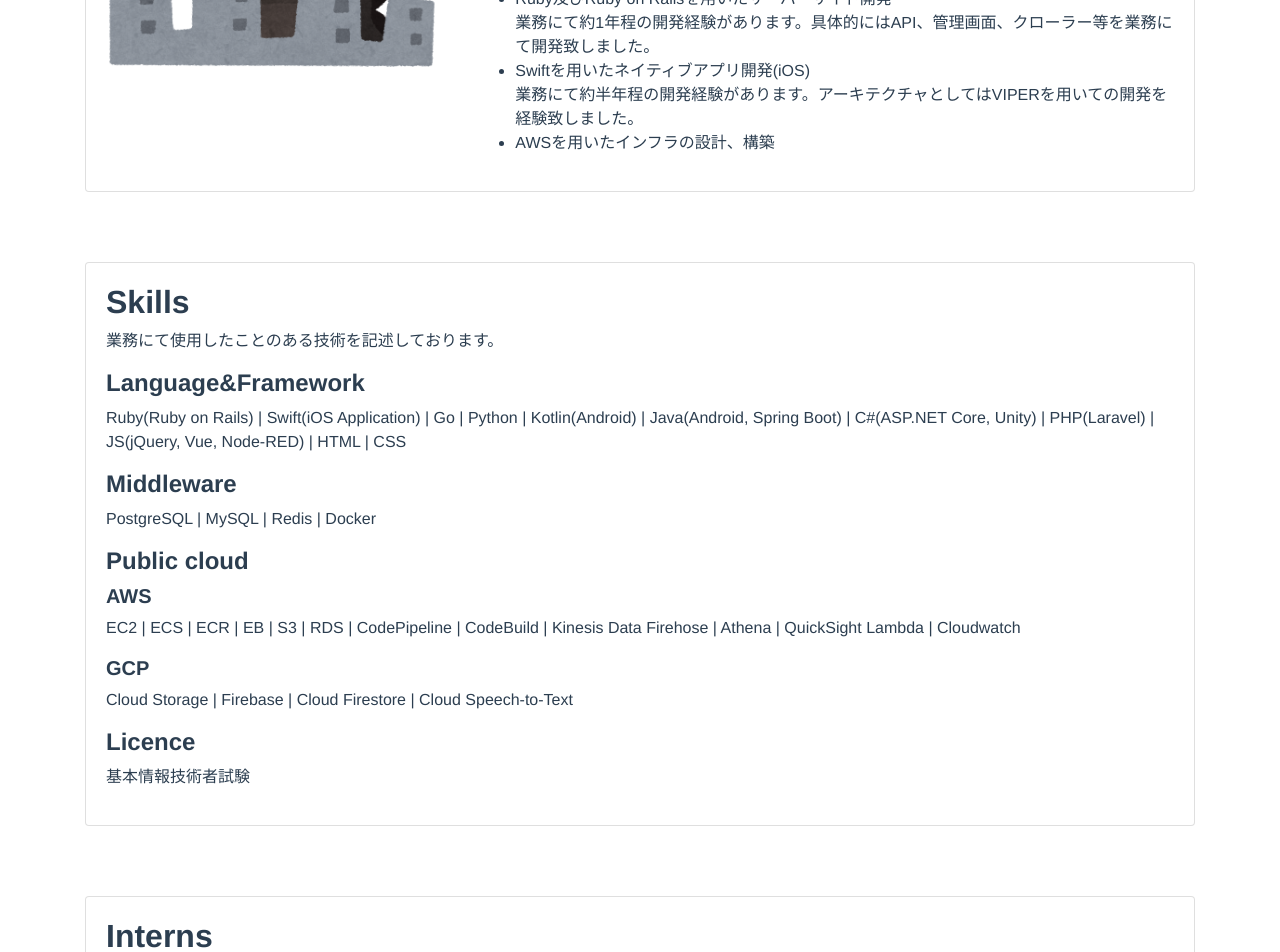
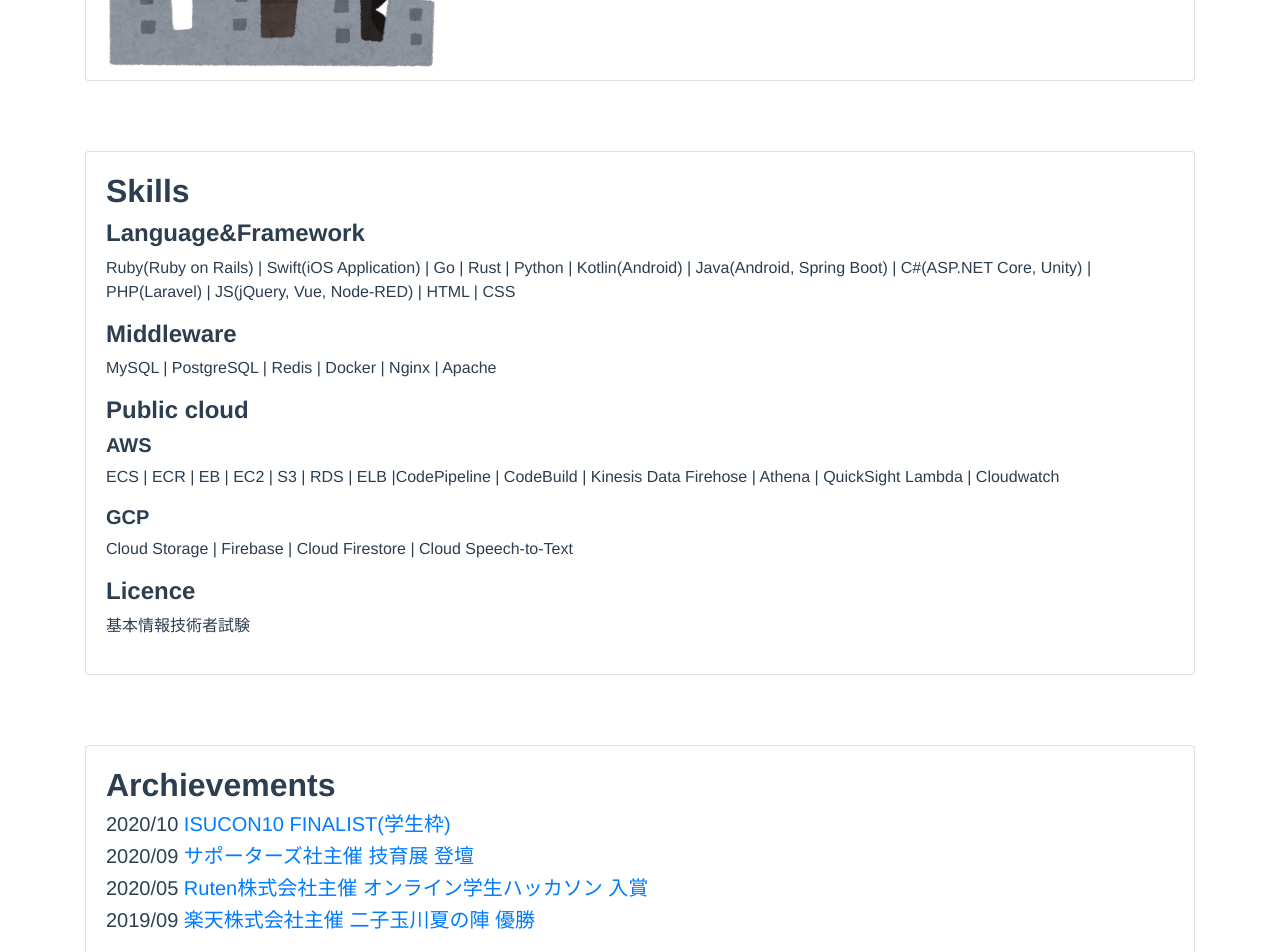
Before and after one commit to taka011002/my_page, a Vue app: page / in a window 1280 px wide. Shown: the part 420-1372 px from the top of the page. Built offline with nearby package versions, Linux system fonts and the light colour scheme; what vue-smoothscroll would draw is missing.

Commit message:
セクションを追加

```diff
--- a/src/App.vue
+++ b/src/App.vue
@@ -1,11 +1,13 @@
 <template>
   <div id="app">
     <header><myHeader></myHeader></header>
-    <div id="nav">
-    </div>
+    <div id="nav"></div>
     <b-container>
       <about-me id="about-me" class="content"></about-me>
       <lazyBox><skills id="skills" class="content"></skills></lazyBox>
+      <lazyBox
+        ><archievements id="archievements" class="content"></archievements
+      ></lazyBox>
       <lazyBox><interns id="interns" class="content"></interns></lazyBox>
       <lazyBox><portfolio id="portfolio" class="content"></portfolio></lazyBox>
       <lazyBox><other id="other" class="content"></other></lazyBox>
@@ -15,9 +17,11 @@
 </template>
 
 <style lang="scss">
-
 #app {
-  font-family: 'Helvetica Neue', Helvetica, Arial, 'Hiragino Sans', -apple-system, BlinkMacSystemFont, Roboto, '游ゴシック体', YuGothic, 'Yu Gothic Medium', sans-serif;  -webkit-font-smoothing: antialiased;
+  font-family: "Helvetica Neue", Helvetica, Arial, "Hiragino Sans",
+    -apple-system, BlinkMacSystemFont, Roboto, "游ゴシック体", YuGothic,
+    "Yu Gothic Medium", sans-serif;
+  -webkit-font-smoothing: antialiased;
   text-align: center;
   color: #2c3e50;
 }
@@ -32,37 +36,37 @@
   }
 }
 
-table.spacing-table{
+table.spacing-table {
   border-collapse: separate;
   border-spacing: 20px 20px;
 }
-.content{
+.content {
   padding-top: 70px;
 }
-
 </style>
 
 <script>
-  const myHeader = ()  => import( './components/Header')
-  const lazyBox = ()  => import('./components/LazyBox')
-  const skills = ()  => import( './views/Skills')
-  const interns = ()  => import( './views/Interns')
-  const aboutMe = ()  => import( './views/AboutMe')
-  const portfolio = ()  => import( './views/Portfolio')
-  const other = ()  => import( './views/Other')
-  const links = ()  => import( './views/Links')
+const myHeader = () => import("./components/Header");
+const lazyBox = () => import("./components/LazyBox");
+const archievements = () => import("./views/Achievements");
+const skills = () => import("./views/Skills");
+const interns = () => import("./views/Interns");
+const aboutMe = () => import("./views/AboutMe");
+const portfolio = () => import("./views/Portfolio");
+const other = () => import("./views/Other");
+const links = () => import("./views/Links");
 
 export default {
   components: {
     myHeader,
+    archievements,
     skills,
     interns,
     aboutMe,
     lazyBox,
     portfolio,
     other,
-      links
-    }
-  }
-
+    links,
+  },
+};
 </script>
--- a/src/components/Header.vue
+++ b/src/components/Header.vue
@@ -11,6 +11,9 @@
         <b-navbar-nav class="ml-auto">
           <b-navbar-nav>
             <b-nav-item @click="smoothScroll('about-me')">About Me</b-nav-item>
+            <b-nav-item @click="smoothScroll('archievements')"
+              >Archievements</b-nav-item
+            >
             <b-nav-item @click="smoothScroll('skills')">Skills</b-nav-item>
             <b-nav-item @click="smoothScroll('interns')">Interns</b-nav-item>
             <b-nav-item @click="smoothScroll('portfolio')"
--- a/src/views/AboutMe.vue
+++ b/src/views/AboutMe.vue
@@ -21,22 +21,11 @@
                   <p>
                     エンジニアとして活動している大学生です。<br />
                     長期インターンを複数社にて経験し、業務として約2年半ほどエンジニアとして携わっています。<br />
+                    新規事業の立ち上げやスタートアップでのインターン等経験があります。<br />
                     分野としてはフロントエンド, ネイティブアプリ,
-                    サーバーサイド, インフラと幅広く触れています。<br />
-                    新規事業の立ち上げやスタートアップでのインターン等経験があります。<br />
+                    サーバーサイド,
+                    インフラと幅広く触れていますが、サーバーサイドとインフラが得意です。<br />
                   </p>
-                  <h4 class="font-weight-bold">実績</h4>
-
-                  <h4 class="font-weight-bold">得意とする分野</h4>
-                  <ul>
-                    <li>
-                      Ruby及びRuby on Railsを用いたサーバーサイド開発<br />業務にて約1年程の開発経験があります。具体的にはAPI、管理画面、クローラー等を業務にて開発致しました。
-                    </li>
-                    <li>
-                      Swiftを用いたネイティブアプリ開発(iOS)<br />業務にて約半年程の開発経験があります。アーキテクチャとしてはVIPERを用いての開発を経験致しました。
-                    </li>
-                    <li>AWSを用いたインフラの設計、構築</li>
-                  </ul>
                 </b-card-text>
               </b-card-body>
             </b-col>
--- /dev/null
+++ b/src/views/Achievements.vue
@@ -0,0 +1,41 @@
+<template>
+  <b-row>
+    <b-col cols="12">
+      <div>
+        <b-card no-body class="overflow-hidden">
+          <b-card-body>
+            <b-card-text style="text-align: left">
+              <h2 class="font-weight-bold">Archievements</h2>
+
+              <h5>
+                2020/10
+                <a href="http://isucon.net/archives/55007956.html">
+                  ISUCON10 FINALIST(学生枠)</a
+                >
+              </h5>
+              <h5>
+                2020/09
+                <a href="https://talent.supporterz.jp/geekten/2020/">
+                  サポーターズ社主催 技育展 登壇</a
+                >
+              </h5>
+              <h5>
+                2020/05
+                <a href="https://remotehackathon.peatix.com/view">
+                  Ruten株式会社主催 オンライン学生ハッカソン 入賞</a
+                >
+              </h5>
+              <h5>
+                2019/09
+                <a
+                  href="https://commerce-engineer.rakuten.careers/entry/event/0001"
+                  >楽天株式会社主催 二子玉川夏の陣 優勝</a
+                >
+              </h5>
+            </b-card-text>
+          </b-card-body>
+        </b-card>
+      </div>
+    </b-col>
+  </b-row>
+</template>
--- a/src/views/Skills.vue
+++ b/src/views/Skills.vue
@@ -6,22 +6,23 @@
           <b-card-body>
             <b-card-text style="text-align: left">
               <h2 class="font-weight-bold">Skills</h2>
-              <p>業務にて使用したことのある技術を記述しております。</p>
               <h4 class="font-weight-bold">Language&Framework</h4>
               <p>
-                Ruby(Ruby on Rails) | Swift(iOS Application) | Go | Python |
-                Kotlin(Android) | Java(Android, Spring Boot) | C#(ASP.NET Core,
-                Unity) | PHP(Laravel) | JS(jQuery, Vue, Node-RED) | HTML | CSS
+                Ruby(Ruby on Rails) | Swift(iOS Application) | Go | Rust |
+                Python | Kotlin(Android) | Java(Android, Spring Boot) |
+                C#(ASP.NET Core, Unity) | PHP(Laravel) | JS(jQuery, Vue,
+                Node-RED) | HTML | CSS
               </p>
 
               <h4 class="font-weight-bold">Middleware</h4>
-              <p>PostgreSQL | MySQL | Redis | Docker</p>
+              <p>MySQL | PostgreSQL | Redis | Docker | Nginx | Apache</p>
 
               <h4 class="font-weight-bold">Public cloud</h4>
               <h5 class="font-weight-bold">AWS</h5>
               <p>
-                EC2 | ECS | ECR | EB | S3 | RDS | CodePipeline | CodeBuild |
-                Kinesis Data Firehose | Athena | QuickSight Lambda | Cloudwatch
+                ECS | ECR | EB | EC2 | S3 | RDS | ELB |CodePipeline | CodeBuild
+                | Kinesis Data Firehose | Athena | QuickSight Lambda |
+                Cloudwatch
               </p>
 
               <h5 class="font-weight-bold">GCP</h5>
@@ -32,9 +33,6 @@
 
               <h4 class="font-weight-bold">Licence</h4>
               <p>基本情報技術者試験</p>
-
-              <!--                                <h4 class="font-weight-bold">興味あり(やりたい)</h4>-->
-              <!--                                    <p>設計パターン | Clean Architecture | DDD(ドメイン駆動開発) | Kubernetes | Microservice</p>-->
             </b-card-text>
           </b-card-body>
         </b-card>
```
Lines whose indentation alone changed are shown as unchanged.
